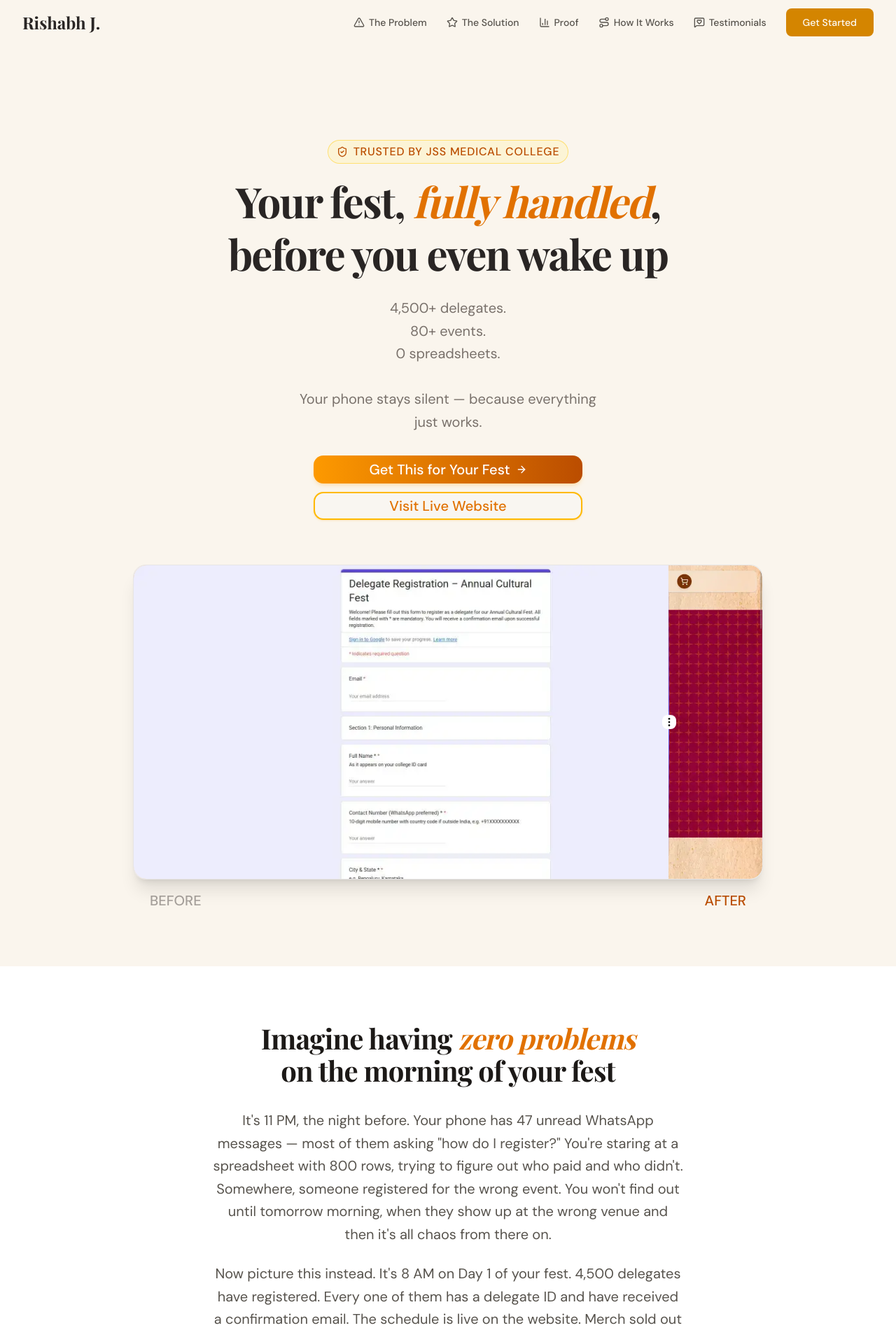
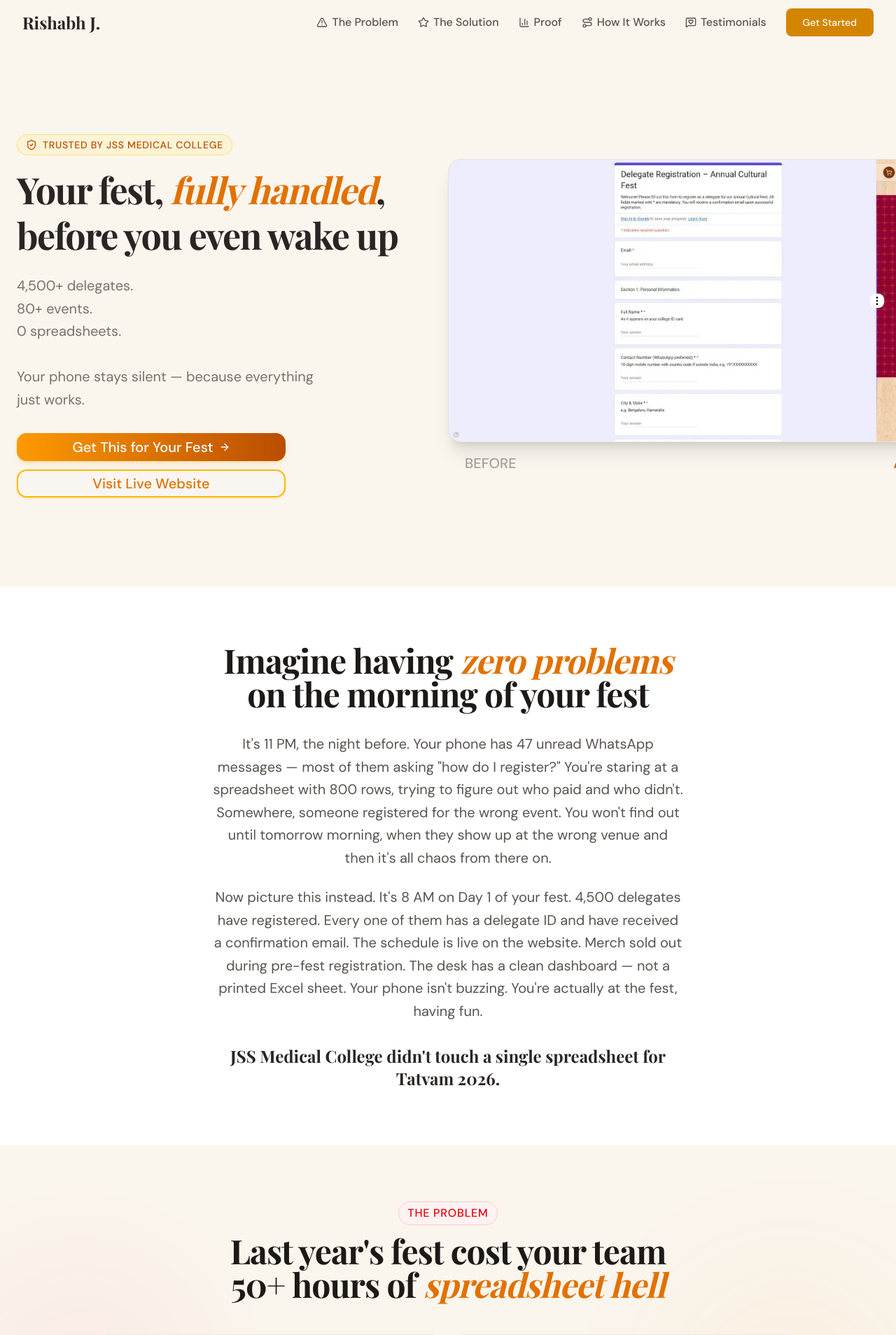
Before and after one commit to perplexingpasta/emp-landing-page, a React (Vite) app: page / in a window 1280 px wide. Shown: the top 1908 px of the page at 70% size. Built offline with nearby package versions, Linux system fonts and the light colour scheme; a web font is replaced by a local one.

Commit message:
pc view fix ui changes

```diff
--- a/src/components/layout/Navbar.tsx
+++ b/src/components/layout/Navbar.tsx
@@ -10,7 +10,7 @@ import {
   BarChart3,
   Route,
   MessageSquareHeart,
-  MessageCircle,
+  // MessageCircle,
 } from 'lucide-react';
 import { Button } from '@/components/ui/button';
 import { cn } from '@/lib/utils';
@@ -133,7 +133,7 @@ export function Navbar() {
             : 'bg-transparent'
         )}
       >
-        <nav className="mx-auto flex h-16 max-w-7xl items-center justify-between px-5 lg:px-8">
+        <nav className="mx-auto flex h-16 max-w-7xl items-center justify-between px-5 lg:px-8 xl:max-w-360">
           <a
             href="#hero"
             onClick={e => {
@@ -156,14 +156,14 @@ export function Navbar() {
               <button
                 key={link.href}
                 onClick={() => handleNavClick(link.href)}
-                className="flex items-center gap-1.5 rounded-lg px-3 py-2 font-sans text-sm font-medium text-stone-600 transition-colors hover:bg-stone-200/60 hover:text-stone-800"
+                className="flex items-center gap-1.5 rounded-lg px-3 py-2 font-sans text-sm font-medium text-stone-600 transition-colors hover:bg-stone-200/60 hover:text-stone-800 xl:text-base"
               >
                 <link.icon className="h-4 w-4" />
                 {link.label}
               </button>
             ))}
             <Button
-              size="lg"
+              size="xl"
               className="ml-3 font-sans"
               onClick={() => handleNavClick('#cta')}
             >
@@ -205,7 +205,7 @@ export function Navbar() {
               animate={{ opacity: 1 }}
               exit={{ opacity: 0 }}
               transition={{ duration: 0.25 }}
-              className="fixed inset-0 z-[51] bg-black/30 backdrop-blur-sm lg:hidden"
+              className="fixed inset-0 z-51 bg-black/30 backdrop-blur-sm lg:hidden"
               onClick={() => setIsMobileOpen(false)}
             />
 
@@ -216,7 +216,7 @@ export function Navbar() {
               animate={{ x: 0 }}
               exit={{ x: '-100%' }}
               transition={{ duration: 0.3, ease: [0.22, 1, 0.36, 1] }}
-              className="fixed inset-y-0 left-0 z-[52] w-70 bg-[#faf5ed] shadow-2xl lg:hidden"
+              className="fixed inset-y-0 left-0 z-52 w-70 bg-[#faf5ed] shadow-2xl lg:hidden"
             >
               {/* Drawer header */}
               <div className="flex h-16 items-center justify-between border-b border-stone-200/40 px-5">
@@ -265,7 +265,7 @@ export function Navbar() {
                   className="mt-3 px-2"
                 >
                   <Button
-                    size="lg"
+                    size="xl"
                     className="font-heading w-full text-lg font-bold"
                     onClick={() => handleNavClick('#cta')}
                   >
--- a/src/components/sections/Hero.tsx
+++ b/src/components/sections/Hero.tsx
@@ -9,21 +9,24 @@ export function Hero() {
   };
 
   return (
-    <section id="hero" className="relative min-h-svh overflow-hidden pt-20">
-      <div className="relative mx-auto max-w-265 px-4 pt-22 pb-12 md:px-6 md:pt-30 md:pb-20">
+    <section
+      id="hero"
+      className="relative min-h-svh overflow-hidden pt-20 xl:min-h-5/6 xl:py-32"
+    >
+      <div className="relative mx-auto max-w-265 px-4 pt-22 pb-12 md:px-6 md:pt-30 md:pb-20 xl:grid xl:max-w-[1280px] xl:grid-cols-12 xl:items-center xl:pt-16 xl:pb-0">
         {/* Headline */}
-        <div className="mx-auto max-w-3xl text-center">
-          <span className="mb-4 inline-flex items-center gap-2 rounded-full border border-amber-300/60 bg-amber-100/60 px-3 py-1 font-sans text-xs font-medium tracking-wider text-amber-700 uppercase md:text-base">
+        <div className="mx-auto max-w-3xl text-center xl:col-span-6 xl:mx-0 xl:text-left">
+          <span className="mb-4 inline-flex items-center gap-2 rounded-full border border-amber-300/60 bg-amber-100/60 px-3 py-1 font-sans text-xs font-medium tracking-wider text-amber-700 uppercase md:text-base lg:text-sm">
             <ShieldCheck className="h-4 w-4" />
             {/*Trusted by 1,700+ delegates at JSSMC*/}
             Trusted by JSS Medical College
           </span>
-          <h1 className="font-heading text-4xl leading-tight font-bold text-stone-800 md:text-5xl lg:text-6xl">
+          <h1 className="font-heading text-4xl leading-tight font-bold text-stone-800 md:text-5xl xl:text-[3.25rem]">
             Your fest,{' '}
             <span className="text-amber-600 italic">fully handled</span>, before
             you even wake up
           </h1>
-          <p className="mx-auto mt-6 max-w-76 font-sans text-base leading-relaxed text-stone-500 md:max-w-md md:text-xl">
+          <p className="mx-auto mt-6 max-w-76 font-sans text-base leading-relaxed text-stone-500 md:max-w-md md:text-xl xl:mx-0">
             4,500+ delegates. <br />
             80+ events. <br />
             0 spreadsheets.
@@ -31,9 +34,9 @@ export function Hero() {
             <br />
             Your phone stays silent — because everything just works.
           </p>
-          <div className="mt-8 flex flex-col items-center justify-center gap-3">
+          <div className="mt-8 flex flex-col items-center justify-center gap-3 xl:items-start">
             <Button
-              size="lg"
+              size="xl"
               className="group w-5/6 rounded-xl bg-linear-to-r from-amber-500 to-amber-700 font-sans text-base text-white shadow-md shadow-amber-500/20 transition-all duration-200 hover:scale-[1.02] hover:from-amber-600 hover:to-amber-700 hover:shadow-lg hover:shadow-amber-500/30 sm:w-auto md:w-96 md:text-xl"
               onClick={scrollToCTA}
             >
@@ -42,7 +45,7 @@ export function Hero() {
             </Button>
             <Button
               variant="outline"
-              size="lg"
+              size="xl"
               className="w-5/6 rounded-xl border-2 border-amber-400! font-sans text-base text-amber-600 shadow-sm shadow-amber-500/20 transition-all duration-200 hover:scale-[1.02] hover:border-amber-300 hover:bg-amber-50 hover:text-amber-700 sm:w-auto md:w-96 md:text-xl"
               asChild
             >
@@ -58,7 +61,7 @@ export function Hero() {
         </div>
 
         {/* Before/After Comparison */}
-        <div className="mx-auto mt-12 flex max-w-5xl flex-col items-center gap-4 md:mt-16">
+        <div className="mx-auto mt-12 flex max-w-5xl flex-col items-center gap-4 md:mt-16 xl:col-span-5 xl:mt-0">
           {/*<p className="font-sans text-sm font-medium text-stone-400">
             Drag the slider to compare
           </p>*/}
@@ -77,7 +80,7 @@ export function Hero() {
             showHandlebar
             autoplay
             autoplayDuration={6000}
-            className="h-55 w-full max-w-225 rounded-2xl border border-stone-200 bg-stone-100 shadow-xl sm:h-80 md:h-112.5"
+            className="h-55 w-full max-w-225 rounded-2xl border border-stone-200 bg-stone-100 shadow-xl sm:h-80 md:h-112.5 xl:aspect-video xl:h-auto xl:w-180"
           />
           <div className="flex w-full max-w-225 justify-between px-4 md:px-6">
             <span className="font-sans text-base font-medium text-stone-400 md:text-xl">
--- a/src/components/sections/ImagineThis.tsx
+++ b/src/components/sections/ImagineThis.tsx
@@ -9,7 +9,7 @@ export function ImagineThis() {
             {/*<span className="mb-3 inline-block rounded-full border border-amber-200 bg-amber-50 px-3 py-1 font-sans text-xs font-medium tracking-wider text-amber-700 uppercase">
               THIS COULD BE YOU
             </span>*/}
-            <h2 className="font-heading text-[2.2rem] font-bold text-stone-900 md:text-[2.5rem]">
+            <h2 className="font-heading text-[2.2rem] font-bold text-stone-900 md:text-[2.5rem] xl:text-5xl">
               Imagine having <br className="block md:hidden" />
               <span className="text-amber-600 italic">zero problems</span> on
               the morning of your fest
--- a/src/components/sections/Prestige.tsx
+++ b/src/components/sections/Prestige.tsx
@@ -9,7 +9,7 @@ export function Prestige() {
             {/*<p className="font-sans text-xs font-medium tracking-wider text-amber-600 uppercase">
               FIRST IMPRESSIONS
             </p>*/}
-            <h2 className="font-heading mt-4 text-[2.2rem] font-bold text-stone-900 md:text-[2.5rem]">
+            <h2 className="font-heading mt-4 text-[2.2rem] font-bold text-stone-900 md:text-[2.5rem] lg:text-5xl">
               First impression happens{' '}
               <span className="italic">
                 <span className="text-amber-600">before</span> anyone arrives
--- a/src/components/sections/Problem.tsx
+++ b/src/components/sections/Problem.tsx
@@ -19,7 +19,7 @@ const painPoints = [
     icon: <DollarSign className="h-5 w-5" />,
     title: 'Payment tracking hell',
     description:
-      'Screenshots buried in WhatsApp. Manual bank statement cross-checking. Every. Single. Student.',
+      'Screenshots buried in WhatsApp. Manual bank statement cross-checking.',
   },
   {
     icon: <Clock className="h-5 w-5" />,
@@ -43,7 +43,7 @@ export function Problem() {
             <span className="mb-3 inline-block rounded-full border border-red-200 bg-red-50 px-3 py-1 font-sans text-xs font-medium tracking-wider text-red-600 uppercase md:text-base">
               The problem
             </span>
-            <h2 className="font-heading text-[2.2rem] font-bold text-stone-900 md:text-[2.5rem]">
+            <h2 className="font-heading text-[2.2rem] font-bold text-stone-900 md:text-[2.5rem] xl:text-5xl">
               Last year's fest cost your team 50+ hours of{' '}
               <span className="text-amber-600 italic">spreadsheet hell</span>
             </h2>
@@ -83,7 +83,7 @@ export function Problem() {
         </div>
 
         {/* Bridge transition */}
-        <p className="mt-8 px-4 text-center font-sans text-base font-light text-stone-600 italic md:mt-10 md:text-xl">
+        <p className="mt-8 px-4 text-center font-sans text-base font-light text-stone-600 italic md:mt-10 md:text-xl xl:mx-auto xl:max-w-xl">
           This year, you can walk into the auditorium knowing every delegate,
           every payment, every event is handled. Automatically.
         </p>
--- a/src/components/sections/Proof.tsx
+++ b/src/components/sections/Proof.tsx
@@ -18,7 +18,7 @@ export function Proof() {
             <span className="mb-3 inline-block rounded-full border border-emerald-200 bg-emerald-50 px-3 py-1 font-sans text-xs font-medium tracking-wider text-emerald-600 uppercase md:text-sm">
               The numbers
             </span>
-            <h2 className="font-heading text-[2.2rem] font-bold text-stone-900 md:text-[2.5rem]">
+            <h2 className="font-heading text-[2.2rem] font-bold text-stone-900 md:text-[2.5rem] lg:text-5xl">
               Proven at scale. <br />
               <span className="text-amber-600 italic">Not a demo.</span>
             </h2>
--- a/src/components/shared/AnimatedCounter.tsx
+++ b/src/components/shared/AnimatedCounter.tsx
@@ -44,7 +44,7 @@ export function AnimatedCounter({
 
   return (
     <div ref={ref} className={cn('text-center', className)}>
-      <div className="font-heading text-4xl font-bold text-stone-900 md:text-5xl lg:text-6xl">
+      <div className="font-heading text-4xl font-bold text-stone-900 md:text-5xl xl:text-6xl">
         {prefix}
         {count.toLocaleString()}
         {suffix}
--- a/src/components/ui/button.tsx
+++ b/src/components/ui/button.tsx
@@ -39,7 +39,7 @@ const buttonVariants = cva(
         default: 'h-9 px-4 py-2 has-[>svg]:px-3',
         xs: "h-6 gap-1 rounded-md px-2 text-xs has-[>svg]:px-1.5 [&_svg:not([class*='size-'])]:size-3",
         sm: 'h-8 gap-1.5 rounded-md px-3 has-[>svg]:px-2.5',
-        lg: 'h-10 rounded-md px-6 has-[>svg]:px-4',
+        xl: 'h-10 rounded-md px-6 has-[>svg]:px-4',
         icon: 'size-9',
         'icon-xs': "size-6 rounded-md [&_svg:not([class*='size-'])]:size-3",
         'icon-sm': 'size-8',
--- a/src/index.css
+++ b/src/index.css
@@ -32,7 +32,7 @@
 
   --radius-sm: calc(var(--radius) * 0.6);
   --radius-md: calc(var(--radius) * 0.8);
-  --radius-lg: var(--radius);
+  --radius-xl: var(--radius);
   --radius-xl: calc(var(--radius) * 1.4);
   --radius-2xl: calc(var(--radius) * 1.8);
   --radius-3xl: calc(var(--radius) * 2.2);
```
Also changed, not shown: src/components/sections/Features.tsx (+4 -4 lines), src/components/sections/HowItWorks.tsx (+6 -6 lines).
